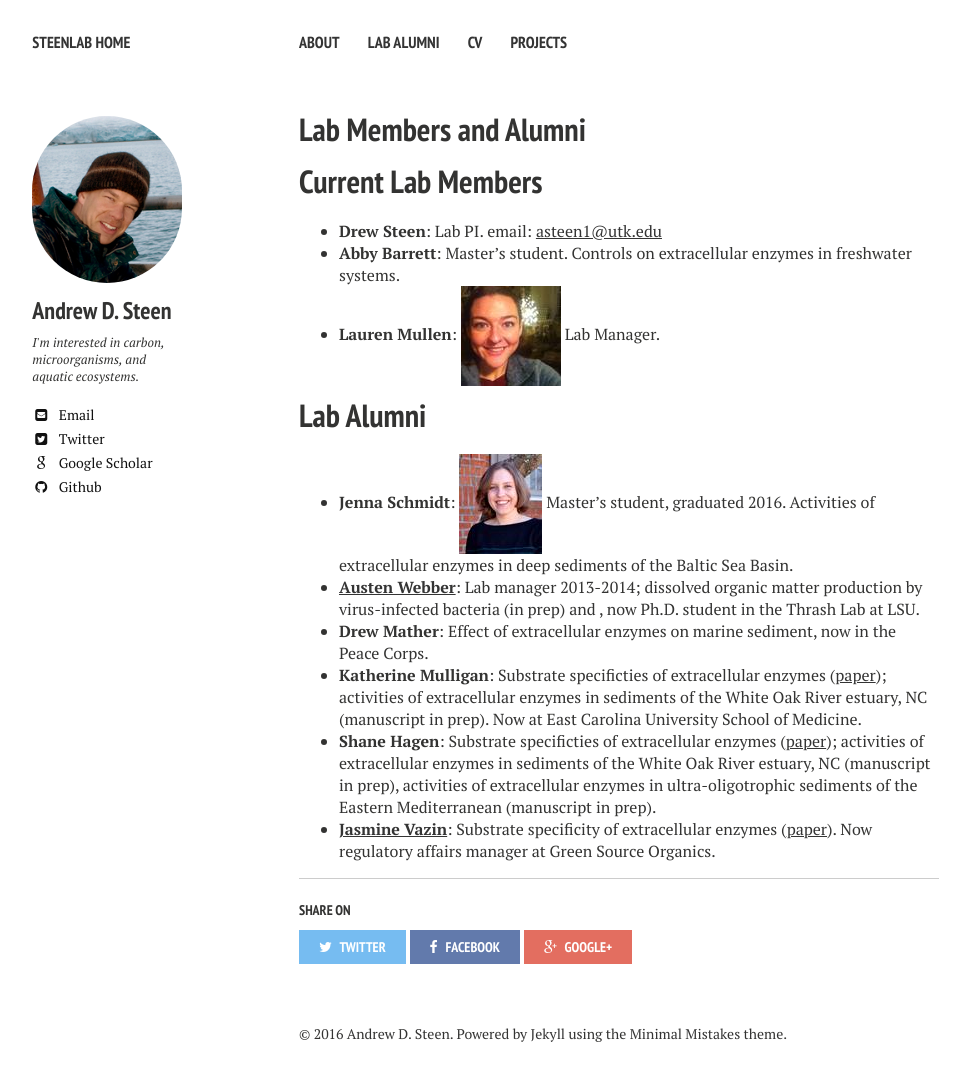
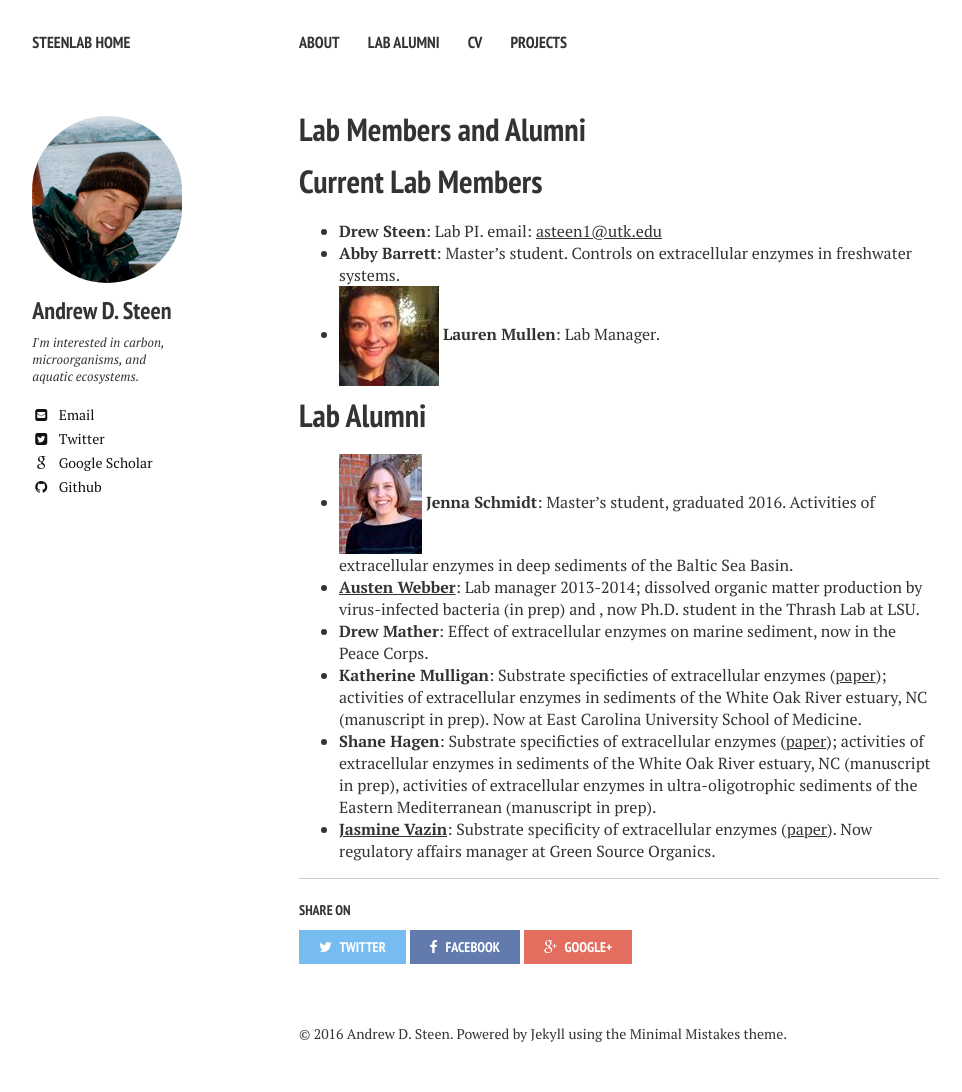
Before and after one commit to adsteen/adsteen.github.io, a Jekyll site: the page built from _pages/alums.md, in a window 1280 px wide. Shown: the whole page, without its empty margins (21-983 px from the left). Built offline with Jekyll 4.4.1, drawn with Linux system fonts in a browser that asks for light colours; nearby versions of some CDN libraries.

Commit message:
changed photo placement

```diff
--- a/_pages/alums.md
+++ b/_pages/alums.md
@@ -10,11 +10,11 @@ permalink: /alumni/
 
 * **Drew Steen**: Lab PI. email: [asteen1@utk.edu](mailto:asteen1@utk.edu "email")
 * **Abby Barrett**: Master's student. Controls on extracellular enzymes in freshwater systems.
-* **Lauren Mullen**: ![Lauren Mullen](/images/mullen_small.jpeg "Lauren Mullen, Lab Manager") Lab Manager.
+* ![Lauren Mullen](/images/mullen_small.jpeg "Lauren Mullen, Lab Manager") **Lauren Mullen**: Lab Manager.
 
 # Lab Alumni
 
-* **Jenna Schmidt**: ![Jenna Schmidt](/images/schmidt_small.jpeg "Jenna Schmidt, MS 2016") Master's student, graduated 2016. Activities of extracellular enzymes in deep sediments of the Baltic Sea Basin.
+* ![Jenna Schmidt](/images/schmidt_small.jpeg "Jenna Schmidt, MS 2016") **Jenna Schmidt**: Master's student, graduated 2016. Activities of extracellular enzymes in deep sediments of the Baltic Sea Basin.
 * [**Austen Webber**](http:///thethrashlab.com/people/): Lab manager 2013-2014; dissolved organic matter production by virus-infected bacteria (in prep) and , now Ph.D. student in the Thrash Lab at LSU.
 * **Drew Mather**: Effect of extracellular enzymes on marine sediment, now in the Peace Corps.
 * **Katherine Mulligan**: Substrate specificties of extracellular enzymes ([paper](http://www.int-res.com/abstracts/ame/v75/n3/p271-281/)); activities of extracellular enzymes in sediments of the White Oak River estuary, NC (manuscript in prep). Now at East Carolina University School of Medicine.
```
